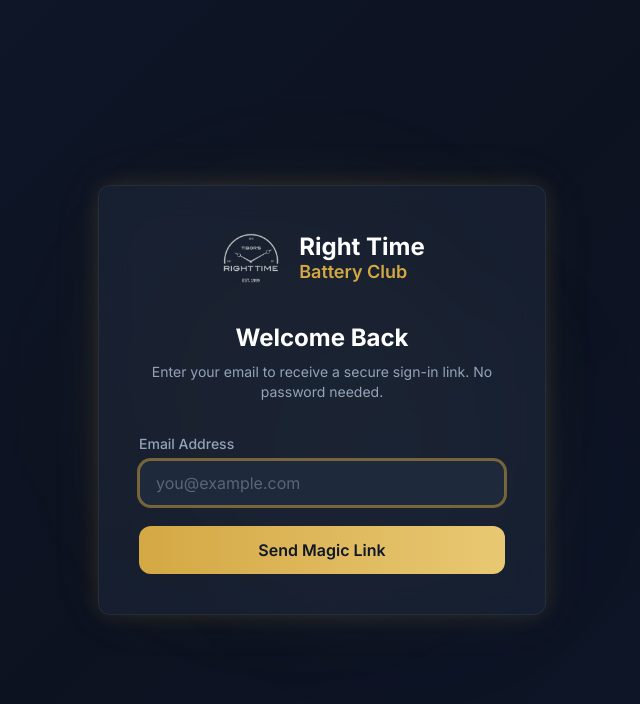
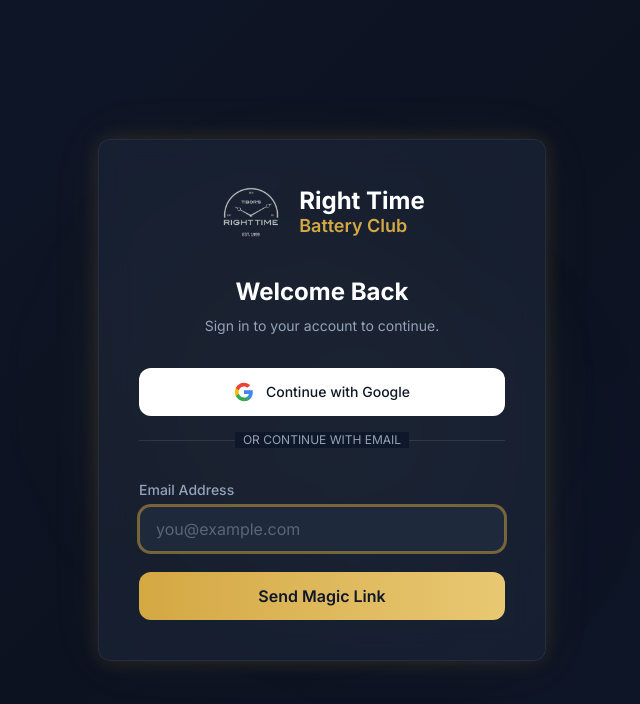
Before and after one commit to WestsideUnion/Right-Time-Battery-Club, a Next.js app: page /login in a window 1280 px wide. Shown: the top 704 px of the page, without its empty margins (318-958 px from the left). Built offline with nearby package versions, Linux system fonts and the light colour scheme.

Commit message:
feat: Implement Google OAuth login functionality and update the login page UI with a Google sign-in button and separator.

```diff
--- a/src/app/login/page.tsx
+++ b/src/app/login/page.tsx
@@ -15,6 +15,21 @@
     const [error, setError] = useState('');
     const searchParams = useSearchParams();
     const redirect = searchParams.get('redirect') || '/dashboard';
+
+    const handleGoogleLogin = async () => {
+        try {
+            const supabase = createClient();
+            const { error: authError } = await supabase.auth.signInWithOAuth({
+                provider: 'google',
+                options: {
+                    redirectTo: `${getURL()}auth/callback?redirect=${encodeURIComponent(redirect)}`,
+                },
+            });
+            if (authError) throw authError;
+        } catch (err: unknown) {
+            setError(err instanceof Error ? err.message : 'Google login failed');
+        }
+    };
 
     const handleLogin = async (e: React.FormEvent) => {
         e.preventDefault();
@@ -62,9 +77,45 @@
                             Welcome Back
                         </h1>
                         <p className="text-[var(--brand-slate)] text-center text-sm mb-8">
-                            Enter your email to receive a secure sign-in link.
-                            No password needed.
+                            Sign in to your account to continue.
                         </p>
+
+                        <div className="space-y-4 mb-8">
+                            <Button
+                                variant="secondary"
+                                onClick={handleGoogleLogin}
+                                className="w-full flex items-center justify-center gap-3 bg-white hover:bg-white/90 text-gray-900 border-none h-12"
+                            >
+                                <svg className="w-5 h-5" viewBox="0 0 24 24">
+                                    <path
+                                        d="M22.56 12.25c0-.78-.07-1.53-.2-2.25H12v4.26h5.92c-.26 1.37-1.04 2.53-2.21 3.31v2.77h3.57c2.08-1.92 3.28-4.74 3.28-8.09z"
+                                        fill="#4285F4"
+                                    />
+                                    <path
+                                        d="M12 23c2.97 0 5.46-.98 7.28-2.66l-3.57-2.77c-.98.66-2.23 1.06-3.71 1.06-2.86 0-5.29-1.93-6.16-4.53H2.18v2.84C3.99 20.53 7.7 23 12 23z"
+                                        fill="#34A853"
+                                    />
+                                    <path
+                                        d="M5.84 14.09c-.22-.66-.35-1.36-.35-2.09s.13-1.43.35-2.09V7.07H2.18C1.43 8.55 1 10.22 1 12s.43 3.45 1.18 4.93l3.66-2.84z"
+                                        fill="#FBBC05"
+                                    />
+                                    <path
+                                        d="M12 5.38c1.62 0 3.06.56 4.21 1.64l3.15-3.15C17.45 2.09 14.97 1 12 1 7.7 1 3.99 3.47 2.18 7.07l3.66 2.84c.87-2.6 3.3-4.53 6.16-4.53z"
+                                        fill="#EA4335"
+                                    />
+                                </svg>
+                                Continue with Google
+                            </Button>
+
+                            <div className="relative">
+                                <div className="absolute inset-0 flex items-center">
+                                    <div className="w-full border-t border-white/10"></div>
+                                </div>
+                                <div className="relative flex justify-center text-xs uppercase">
+                                    <span className="bg-[var(--brand-navy)] px-2 text-[var(--brand-slate)]">Or continue with email</span>
+                                </div>
+                            </div>
+                        </div>
 
                         <form onSubmit={handleLogin} className="space-y-5">
                             <Input
```
